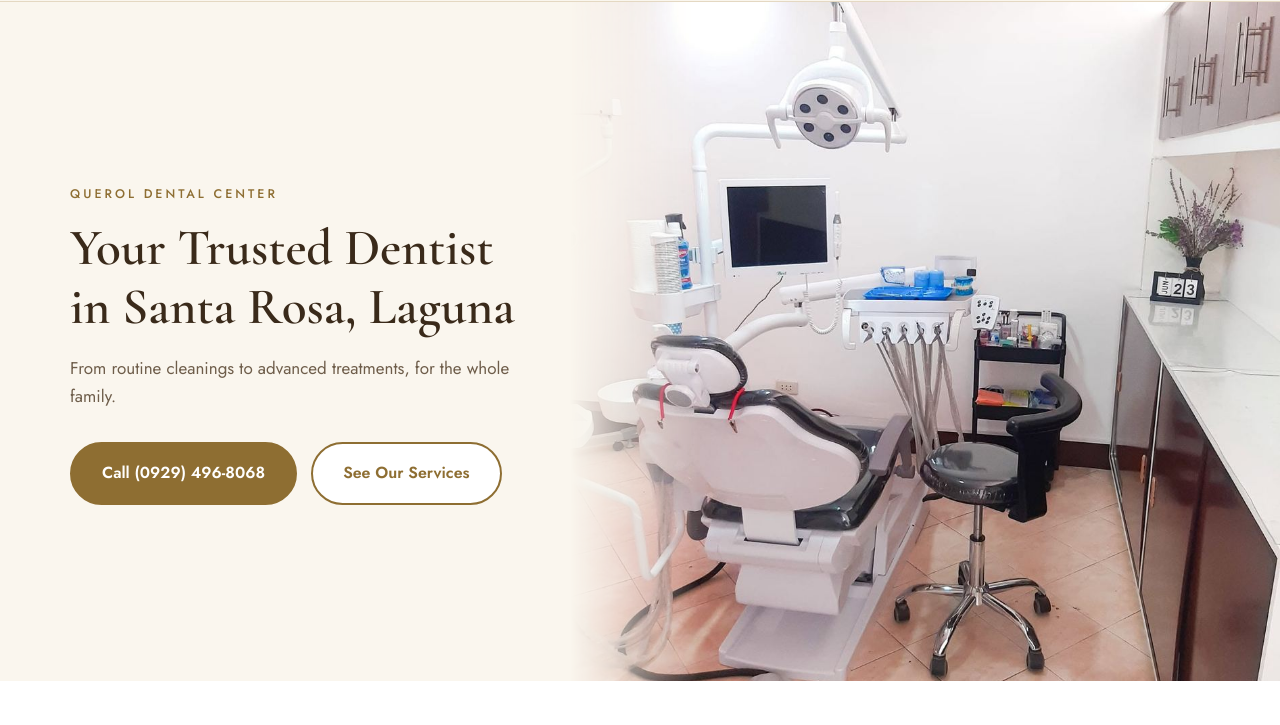
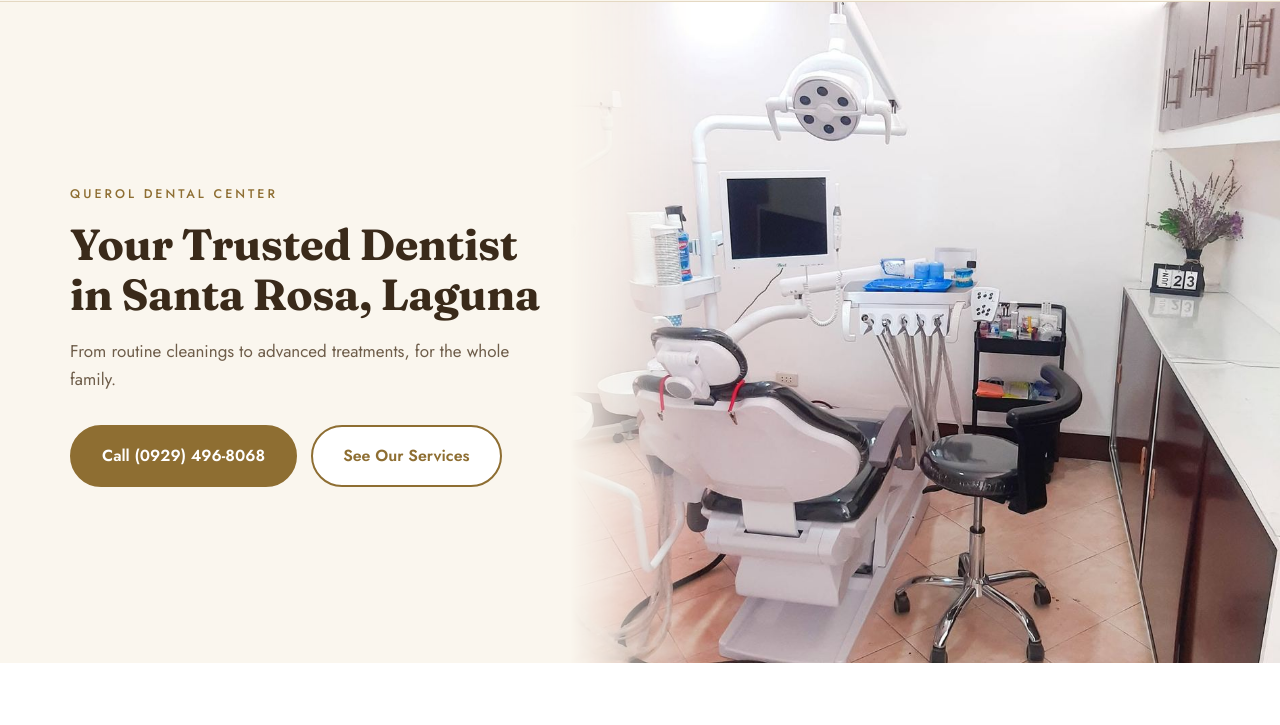
Before and after one commit to robgparedes/demos, a plain HTML site: page querol-dental-sta-rosa/index.html in a window 1280 px wide. Shown: the part 75-800 px from the top of the page. Drawn offline with nearby package versions, Linux system fonts and the light colour scheme.

Commit message:
Querol: bold hero headline like sample
Co-Authored-By: Claude Opus 5.5 <noreply@anthropic.com>
Claude-Session: https://claude.ai/code/session_01EKhaiTKPSe57Hnz7Xr7gJf

```diff
--- a/querol-dental-sta-rosa/index.html
+++ b/querol-dental-sta-rosa/index.html
@@ -10,7 +10,7 @@
 <link rel="icon" href="img/logo-mark.png">
 <link rel="preconnect" href="https://fonts.googleapis.com">
 <link rel="preconnect" href="https://fonts.gstatic.com" crossorigin>
-<link href="https://fonts.googleapis.com/css2?family=Cinzel:wght@500;600&family=Cormorant+Garamond:ital,wght@0,500;0,600;1,500&family=Jost:wght@400;500;600&display=swap" rel="stylesheet">
+<link href="https://fonts.googleapis.com/css2?family=Cinzel:wght@500;600&family=Fraunces:opsz,wght@9..144,700&family=Cormorant+Garamond:ital,wght@0,500;0,600;1,500&family=Jost:wght@400;500;600&display=swap" rel="stylesheet">
 <style>
   :root{
     --cream:#FAF6EE;
@@ -70,7 +70,7 @@
   .hero::after{content:"";position:absolute;top:0;right:0;bottom:0;width:calc(100% - max(4%, (100% - 1140px) / 2) - 500px);background:url("img/clinic-room.jpg") 50% 45%/cover no-repeat;-webkit-mask-image:linear-gradient(90deg,transparent 0,#000 18%);mask-image:linear-gradient(90deg,transparent 0,#000 18%)}
   .hero .wrap{position:relative;z-index:1;width:min(1140px,92%)}
   .hero-text{max-width:470px;padding:80px 0}
-  .hero h1{font-size:clamp(2.3rem,4vw,3.3rem);margin:.8rem 0 1.1rem;font-weight:600}
+  .hero h1{font-family:"Fraunces",Georgia,serif;font-size:clamp(2rem,3.4vw,2.8rem);margin:.8rem 0 1.1rem;font-weight:700;letter-spacing:-.01em}
   .hero h1 em{font-style:italic;color:var(--gold-dark)}
   .tagline{font-family:var(--serif);font-style:italic;font-size:1.45rem;color:var(--gold-dark);margin-bottom:1.2rem}
   .hero p.intro{color:var(--muted);max-width:480px;margin-bottom:2rem}
```
